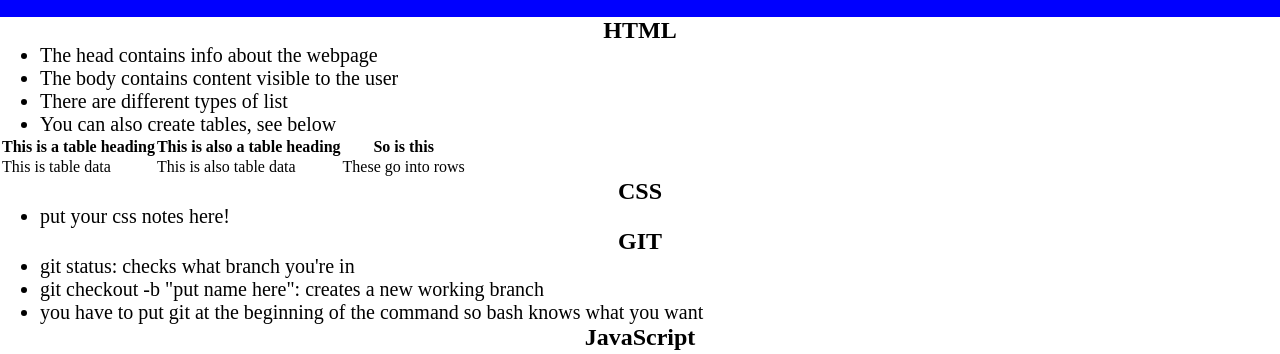
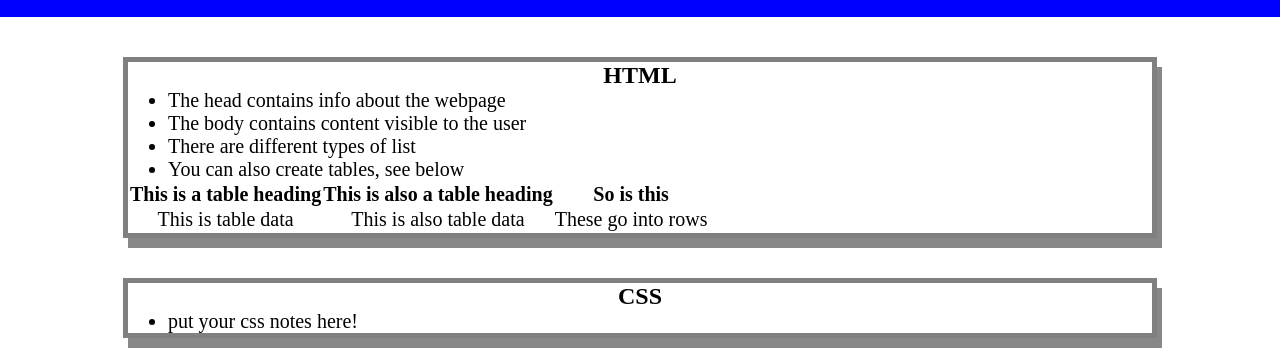
Before and after one commit to aphrodite-areia/pre-work-study-guide, a plain HTML site: page index.html in a window 1280 px wide. Shown: the part 103-457 px from the top of the page. Drawn offline with Linux system fonts and the light colour scheme.

Commit message:
updated css and added .card

```diff
--- a/assets/style.css
+++ b/assets/style.css
@@ -33,3 +33,13 @@ p {
     text-align: center;
     font-size: 30px;
   }
+  .card {
+    width: 80%;
+    margin: 40px auto;
+    border: 5px solid gray;
+    box-shadow: 5px 10px #888888;
+  }
+table {
+    text-align: center;
+    font-size: 20px;
+}
```
